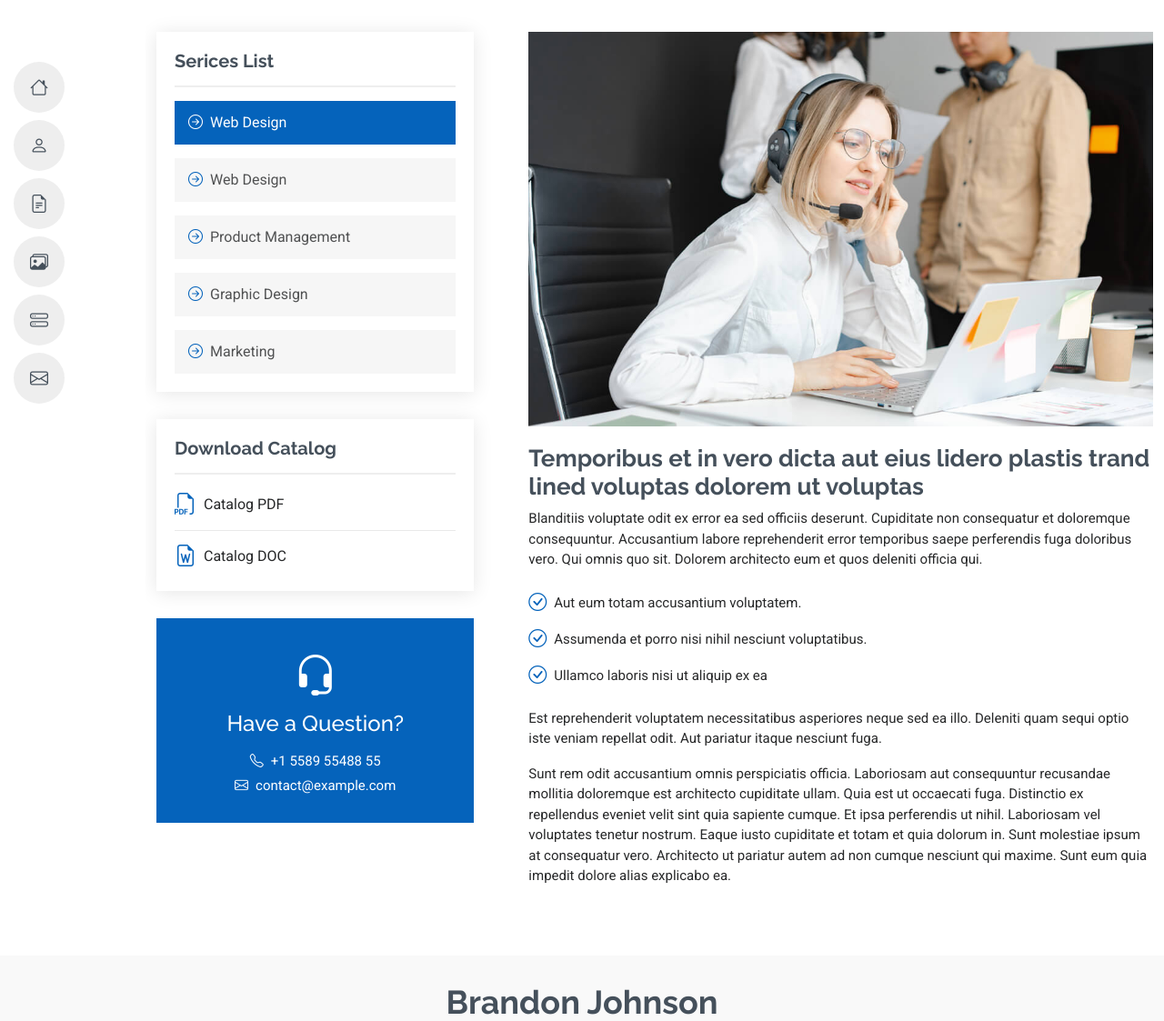
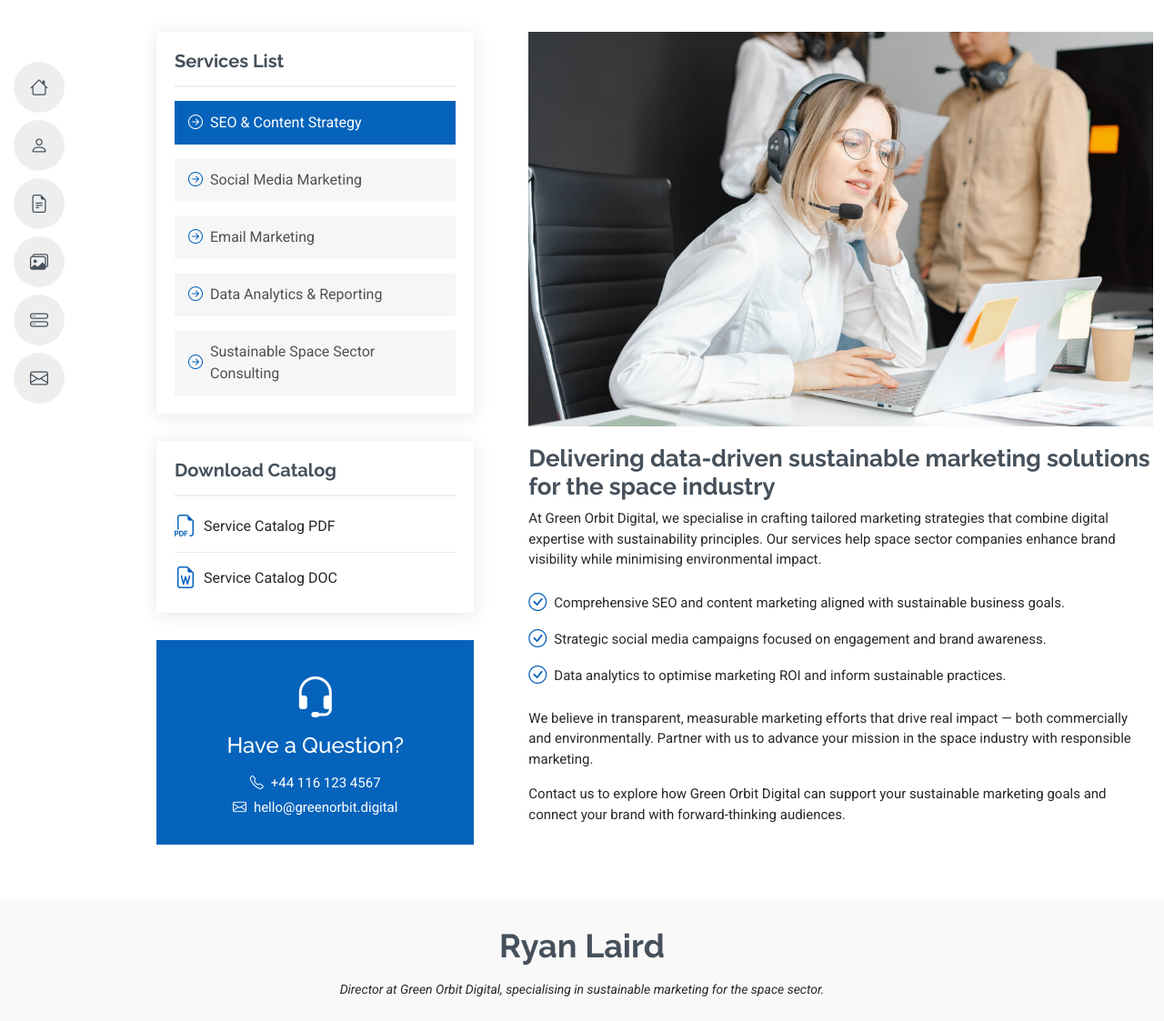
Before and after one commit to rjmlaird/rjmlaird-cv, a plain HTML site: page service-details.html in a window 1280 px wide. Shown: the part 130-1253 px from the top of the page at 91% size. Drawn offline with Linux system fonts and the light colour scheme.

Commit message:
Update service-details.html
updated with draft info

```diff
--- a/service-details.html
+++ b/service-details.html
@@ -4,9 +4,9 @@
 <head>
   <meta charset="utf-8">
   <meta content="width=device-width, initial-scale=1.0" name="viewport">
-  <title>Service Details - MyResume Bootstrap Template</title>
-  <meta content="" name="description">
-  <meta content="" name="keywords">
+  <title>Service Details - Green Orbit Digital</title>
+  <meta content="Sustainable marketing services for the space sector by Ryan Laird and Green Orbit Digital." name="description">
+  <meta content="Sustainable marketing, space sector, digital marketing, SEO, content marketing, social media" name="keywords">
 
   <!-- Favicons -->
   <link href="assets/img/favicon.png" rel="icon">
@@ -80,49 +80,49 @@
           <div class="col-lg-4" data-aos="fade-up" data-aos-delay="100">
 
             <div class="service-box">
-              <h4>Serices List</h4>
+              <h4>Services List</h4>
               <div class="services-list">
-                <a href="#" class="active"><i class="bi bi-arrow-right-circle"></i><span>Web Design</span></a>
-                <a href="#"><i class="bi bi-arrow-right-circle"></i><span>Web Design</span></a>
-                <a href="#"><i class="bi bi-arrow-right-circle"></i><span>Product Management</span></a>
-                <a href="#"><i class="bi bi-arrow-right-circle"></i><span>Graphic Design</span></a>
-                <a href="#"><i class="bi bi-arrow-right-circle"></i><span>Marketing</span></a>
+                <a href="#" class="active"><i class="bi bi-arrow-right-circle"></i><span>SEO & Content Strategy</span></a>
+                <a href="#"><i class="bi bi-arrow-right-circle"></i><span>Social Media Marketing</span></a>
+                <a href="#"><i class="bi bi-arrow-right-circle"></i><span>Email Marketing</span></a>
+                <a href="#"><i class="bi bi-arrow-right-circle"></i><span>Data Analytics & Reporting</span></a>
+                <a href="#"><i class="bi bi-arrow-right-circle"></i><span>Sustainable Space Sector Consulting</span></a>
               </div>
             </div><!-- End Services List -->
 
             <div class="service-box">
               <h4>Download Catalog</h4>
               <div class="download-catalog">
-                <a href="#"><i class="bi bi-filetype-pdf"></i><span>Catalog PDF</span></a>
-                <a href="#"><i class="bi bi-file-earmark-word"></i><span>Catalog DOC</span></a>
+                <a href="#"><i class="bi bi-filetype-pdf"></i><span>Service Catalog PDF</span></a>
+                <a href="#"><i class="bi bi-file-earmark-word"></i><span>Service Catalog DOC</span></a>
               </div>
             </div><!-- End Services List -->
 
             <div class="help-box d-flex flex-column justify-content-center align-items-center">
               <i class="bi bi-headset help-icon"></i>
               <h4>Have a Question?</h4>
-              <p class="d-flex align-items-center mt-2 mb-0"><i class="bi bi-telephone me-2"></i> <span>+1 5589 55488 55</span></p>
-              <p class="d-flex align-items-center mt-1 mb-0"><i class="bi bi-envelope me-2"></i> <a href="mailto:contact@example.com">contact@example.com</a></p>
+              <p class="d-flex align-items-center mt-2 mb-0"><i class="bi bi-telephone me-2"></i> <span>+44 116 123 4567</span></p>
+              <p class="d-flex align-items-center mt-1 mb-0"><i class="bi bi-envelope me-2"></i> <a href="mailto:hello@greenorbit.digital">hello@greenorbit.digital</a></p>
             </div>
 
           </div>
 
           <div class="col-lg-8 ps-lg-5" data-aos="fade-up" data-aos-delay="200">
-            <img src="assets/img/services.jpg" alt="" class="img-fluid services-img">
-            <h3>Temporibus et in vero dicta aut eius lidero plastis trand lined voluptas dolorem ut voluptas</h3>
+            <img src="assets/img/services.jpg" alt="Green Orbit Digital Services" class="img-fluid services-img">
+            <h3>Delivering data-driven sustainable marketing solutions for the space industry</h3>
             <p>
-              Blanditiis voluptate odit ex error ea sed officiis deserunt. Cupiditate non consequatur et doloremque consequuntur. Accusantium labore reprehenderit error temporibus saepe perferendis fuga doloribus vero. Qui omnis quo sit. Dolorem architecto eum et quos deleniti officia qui.
+              At Green Orbit Digital, we specialise in crafting tailored marketing strategies that combine digital expertise with sustainability principles. Our services help space sector companies enhance brand visibility while minimising environmental impact.
             </p>
             <ul>
-              <li><i class="bi bi-check-circle"></i> <span>Aut eum totam accusantium voluptatem.</span></li>
-              <li><i class="bi bi-check-circle"></i> <span>Assumenda et porro nisi nihil nesciunt voluptatibus.</span></li>
-              <li><i class="bi bi-check-circle"></i> <span>Ullamco laboris nisi ut aliquip ex ea</span></li>
+              <li><i class="bi bi-check-circle"></i> <span>Comprehensive SEO and content marketing aligned with sustainable business goals.</span></li>
+              <li><i class="bi bi-check-circle"></i> <span>Strategic social media campaigns focused on engagement and brand awareness.</span></li>
+              <li><i class="bi bi-check-circle"></i> <span>Data analytics to optimise marketing ROI and inform sustainable practices.</span></li>
             </ul>
             <p>
-              Est reprehenderit voluptatem necessitatibus asperiores neque sed ea illo. Deleniti quam sequi optio iste veniam repellat odit. Aut pariatur itaque nesciunt fuga.
+              We believe in transparent, measurable marketing efforts that drive real impact — both commercially and environmentally. Partner with us to advance your mission in the space industry with responsible marketing.
             </p>
             <p>
-              Sunt rem odit accusantium omnis perspiciatis officia. Laboriosam aut consequuntur recusandae mollitia doloremque est architecto cupiditate ullam. Quia est ut occaecati fuga. Distinctio ex repellendus eveniet velit sint quia sapiente cumque. Et ipsa perferendis ut nihil. Laboriosam vel voluptates tenetur nostrum. Eaque iusto cupiditate et totam et quia dolorum in. Sunt molestiae ipsum at consequatur vero. Architecto ut pariatur autem ad non cumque nesciunt qui maxime. Sunt eum quia impedit dolore alias explicabo ea.
+              Contact us to explore how Green Orbit Digital can support your sustainable marketing goals and connect your brand with forward-thinking audiences.
             </p>
           </div>
 
@@ -136,18 +136,18 @@
 
   <footer id="footer" class="footer position-relative light-background">
     <div class="container">
-      <h3 class="sitename">Brandon Johnson</h3>
-      <p>Et aut eum quis fuga eos sunt ipsa nihil. Labore corporis magni eligendi fuga maxime saepe commodi placeat.</p>
+      <h3 class="sitename">Ryan Laird</h3>
+      <p>Director at Green Orbit Digital, specialising in sustainable marketing for the space sector.</p>
       <div class="social-links d-flex justify-content-center">
-        <a href=""><i class="bi bi-twitter-x"></i></a>
-        <a href=""><i class="bi bi-facebook"></i></a>
-        <a href=""><i class="bi bi-instagram"></i></a>
-        <a href=""><i class="bi bi-skype"></i></a>
-        <a href=""><i class="bi bi-linkedin"></i></a>
+        <a href="https://twitter.com/ryanlaird" target="_blank" rel="noopener"><i class="bi bi-twitter"></i></a>
+        <a href="https://www.facebook.com/ryan.laird" target="_blank" rel="noopener"><i class="bi bi-facebook"></i></a>
+        <a href="https://www.instagram.com/ryanlaird" target="_blank" rel="noopener"><i class="bi bi-instagram"></i></a>
+        <a href="skype:ryan.laird?chat" target="_blank" rel="noopener"><i class="bi bi-skype"></i></a>
+        <a href="https://www.linkedin.com/in/ryan-laird" target="_blank" rel="noopener"><i class="bi bi-linkedin"></i></a>
       </div>
       <div class="container">
         <div class="copyright">
-          <span>Copyright</span> <strong class="px-1 sitename">Alex Smith</strong> <span>All Rights Reserved</span>
+          <span>Copyright</span> <strong class="px-1 sitename">Ryan Laird</strong> <span>All Rights Reserved</span>
         </div>
         <div class="credits">
           <!-- All the links in the footer should remain intact. -->
```
